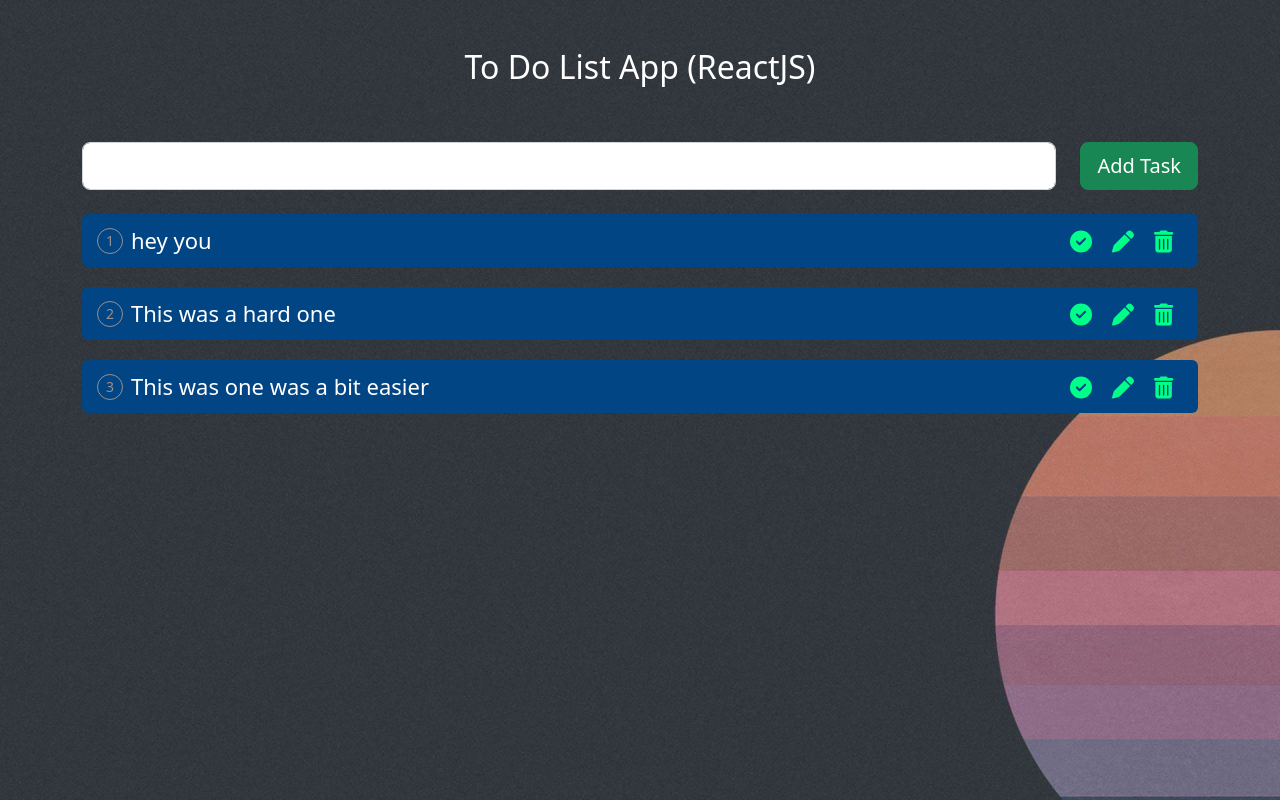
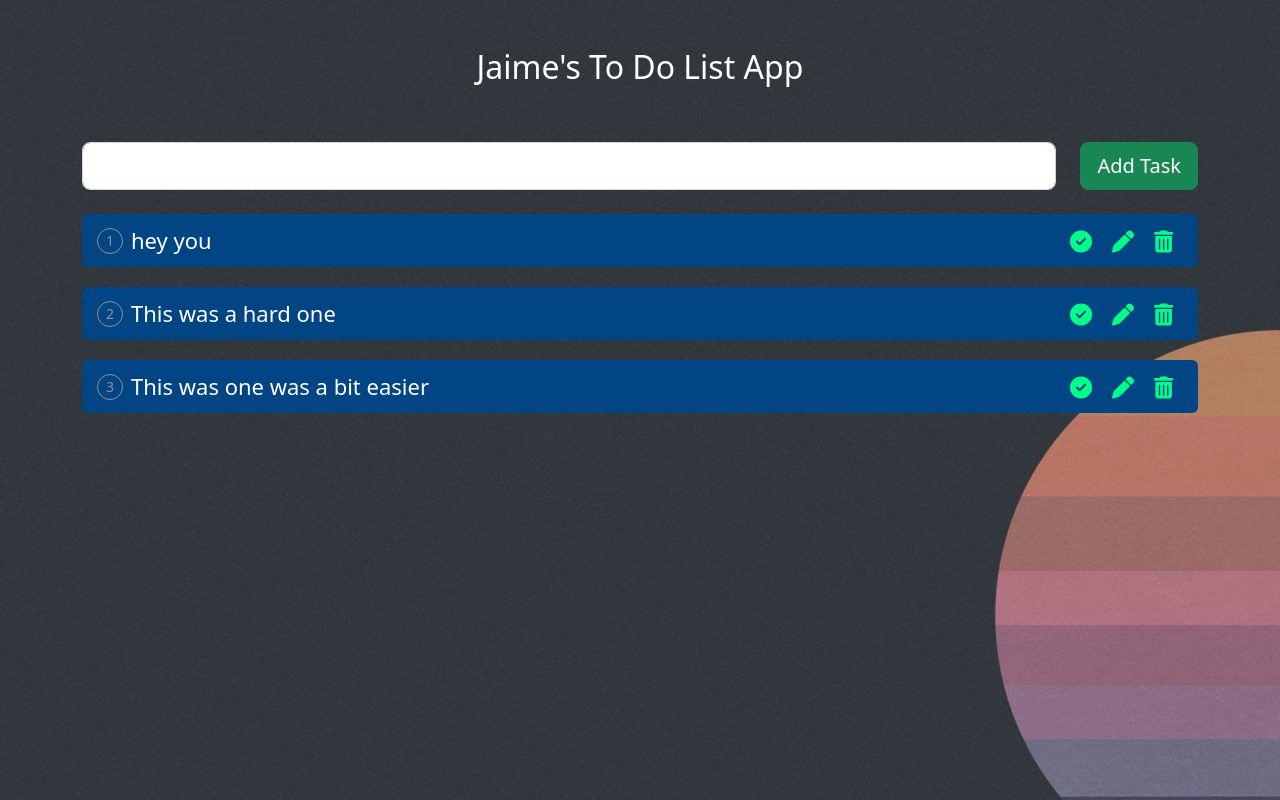
Before and after one commit to jaime8793/TO-DO-LIST-PROJECT-PHASE-2, a React (Create React App) app: page / in a window 1280 px wide. Built offline with nearby package versions, Linux system fonts and the light colour scheme; data requests are answered from the project's data file.

Commit message:
Edit readme file

```diff
--- a/src/App.js
+++ b/src/App.js
@@ -121,7 +121,7 @@
     <div className="container App">
 
     <br /><br />
-    <h2>To Do List App (ReactJS)</h2>
+    <h2>Jaime's To Do List App</h2>
     <br /><br />
 
     {updateData && updateData ? (
```
Also changed, not shown: 1 other file (tests, documents, lock files or other folders).
